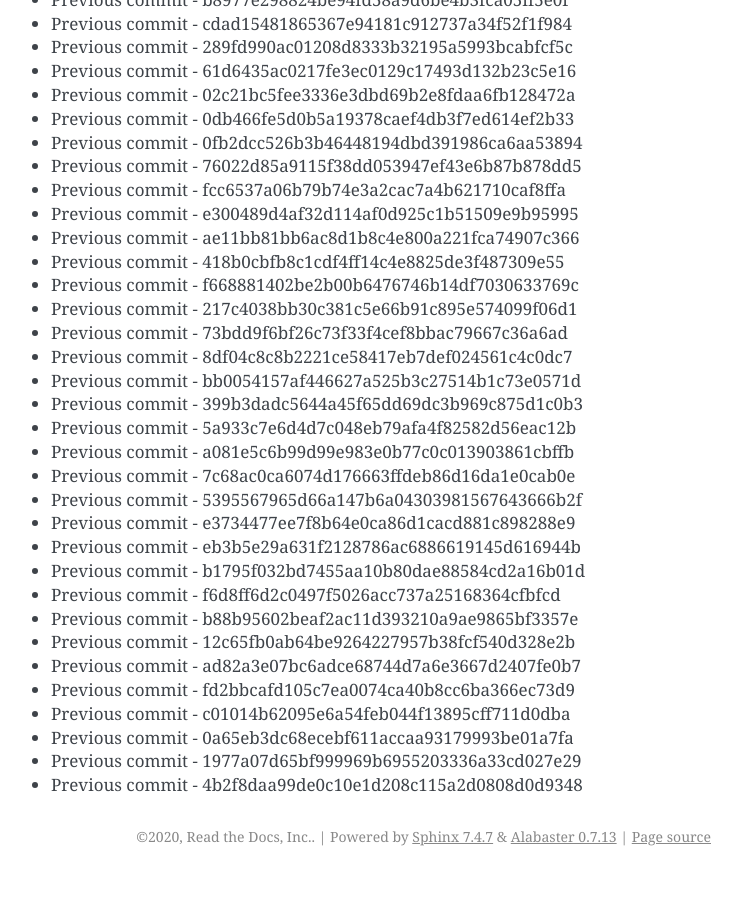
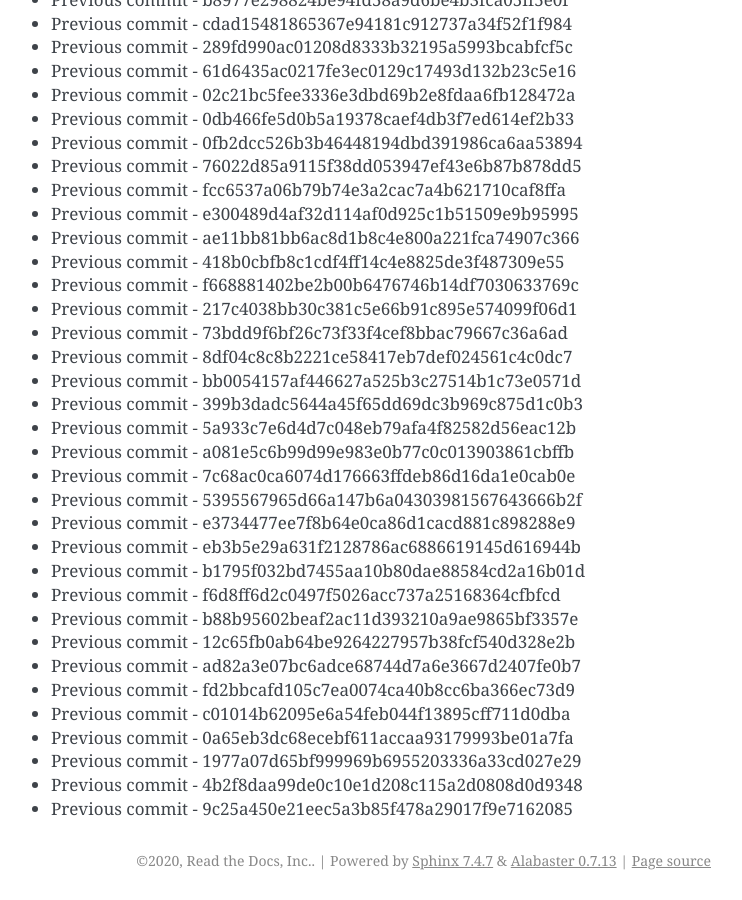
Before and after one commit to readthedocs/rtd-git-stresstest, a Sphinx documentation site: the page built from docs/updates.rst, in a window 1280 px wide and 900 px high, scrolled down 10222 px. Shown: the whole window, without its empty margins (399-1141 px from the left). Built offline with Sphinx 7.4.7, drawn with Linux system fonts in a browser that asks for light colours; before the commit the page ends 11098 px from its top, so only the background shows below that.

Commit message:
Generating commit from previous: 9c25a450e21eec5a3b85f478a29017f9e7162085

```diff
--- a/docs/updates.rst
+++ b/docs/updates.rst
@@ -461,3 +461,4 @@ It can be tested for any performance characteristics.
 * Previous commit - 0a65eb3dc68ecebf611accaa93179993be01a7fa
 * Previous commit - 1977a07d65bf999969b6955203336a33cd027e29
 * Previous commit - 4b2f8daa99de0c10e1d208c115a2d0808d0d9348
+* Previous commit - 9c25a450e21eec5a3b85f478a29017f9e7162085
```
